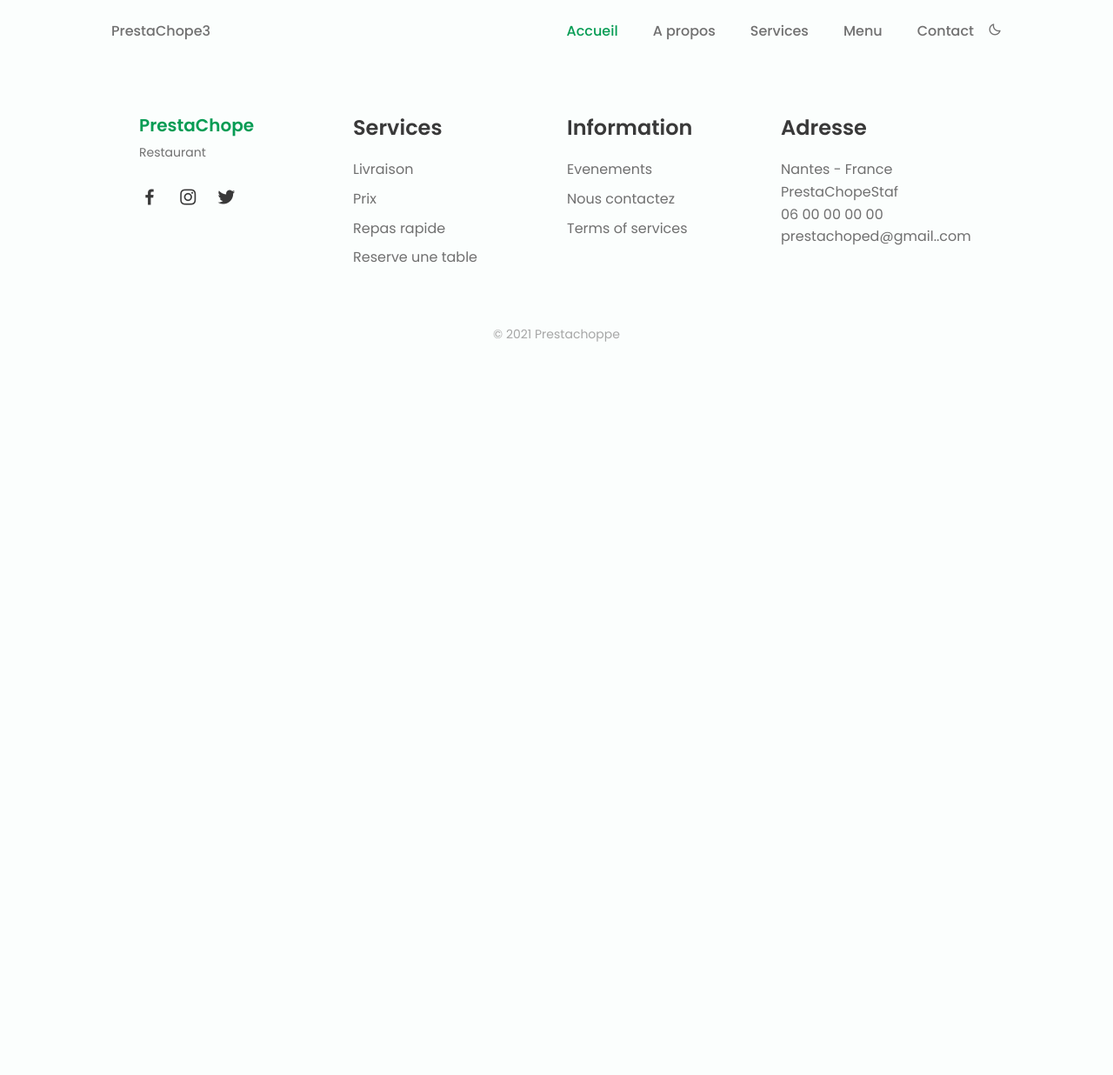
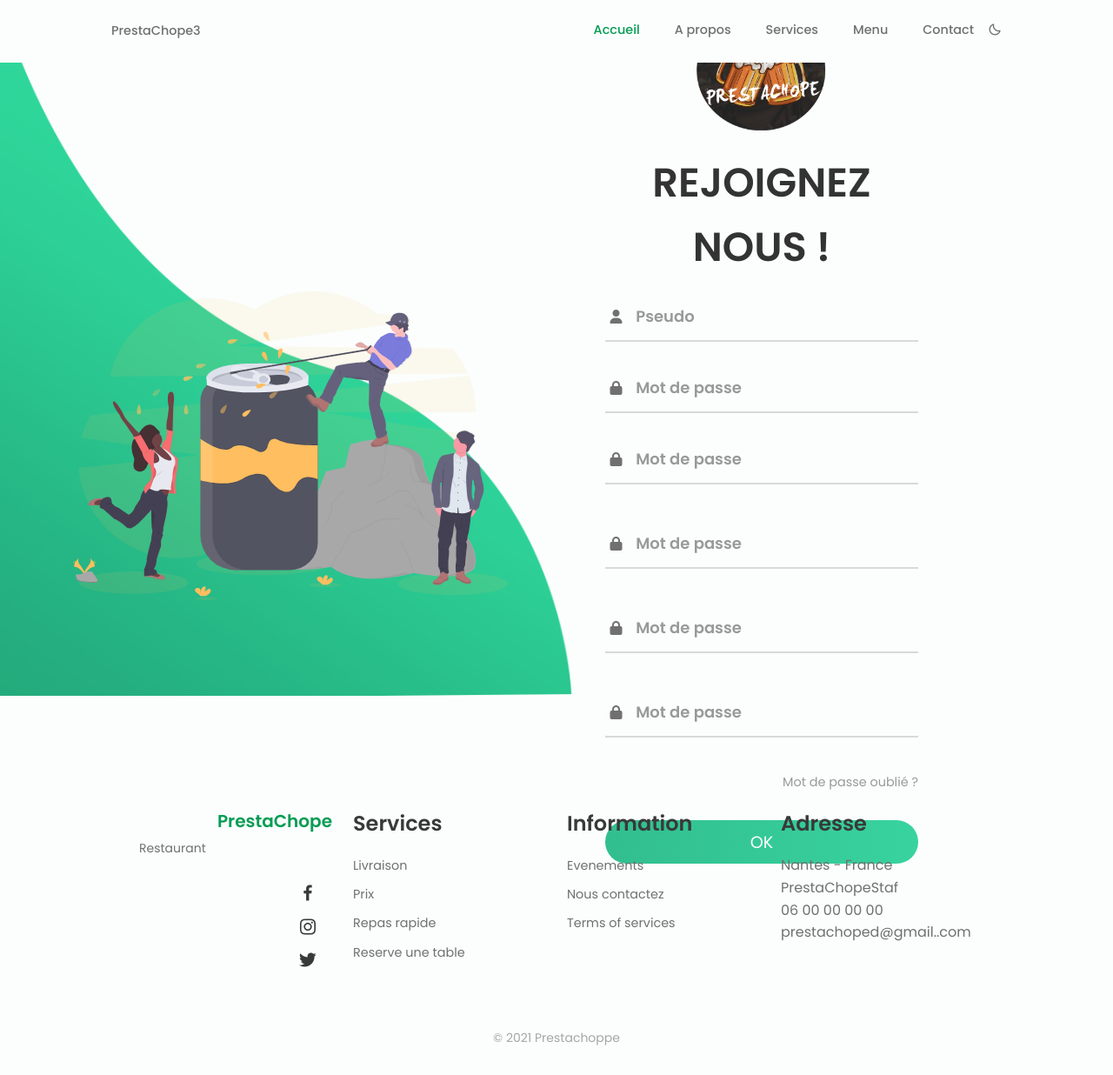
Before and after one commit to alexandre-champagnac/PrestaChopeGrp3, a PHP site: page /index?page=inscription in a window 1280 px wide. Shown: the whole page at 87% size. Before the commit the page ends 393 px from the top, so only its background shows below. Run offline with PHP 8.4, Linux system fonts and the light colour scheme; some libraries are stand-ins or nearby versions.

Commit message:
Page Inscription.php

```diff
--- a/assets/css/style_login.css
+++ b/assets/css/style_login.css
@@ -105,6 +105,10 @@ form h2{
     margin-bottom: 4px;
 }
 
+.input-div.three, .input-div.four, .input-div.five, .input-div.six{
+    margin-bottom: 40px;
+}
+
 .i{
     display: flex;
     justify-content: center;
@@ -165,7 +169,7 @@ a:hover{
     width: 100%;
     height: 50px;
     border-radius: 25px;
-    margin: 1rem 0;
+    margin: 2rem 0;
     font-size: 1.2rem;
     outline: none;
     border: none;
@@ -176,6 +180,8 @@ a:hover{
     font-family: 'Poppins', sans-serif;
     background-size: 200%;
     transition: .5s;
+
+
 }
 
 .btn:hover{
--- /dev/null
+++ b/pages/Inscription/ControlleurInscription.php
@@ -0,0 +1,10 @@
+<?php
+
+
+class ControlleurInscription
+{
+    public function includeView()
+    {
+        include_once "pages/inscription/inscription.php";
+    }
+}
--- /dev/null
+++ b/pages/Inscription/inscription.php
@@ -0,0 +1,84 @@
+
+<!doctype html>
+<html lang="fr">
+<head>
+    <meta charset="utf-8">
+    <meta name="viewport" content="width-device-width, initial-scale 1">
+    <title>Connexion</title>
+    <link rel="stylesheet" href="assets/css/style_login.css">
+    <link href="https://fonts.googleapis.com/css2?family=Poppins:wght@600&display=swap" rel="stylesheet">
+
+    <script src="https://kit.fontawesome.com/a81368914c.js"></script>
+</head>
+<body>
+<img class="wave" src="assets/img/wave.png" alt="">
+<div class="container">
+    <div class="img">
+        <img src="assets/img/drink.svg" alt="">
+    </div>
+    <div class="loginform-container">
+        <form action="index.php?page=inscription" method="post">
+            <img src="assets/img/logo_Prestachoppe.png" alt="" class="avatar">
+            <h2>Rejoignez nous !</h2>
+            <div class="input-div one">
+                <div class="i">
+                    <i class="fas fa-user"></i>
+                </div>
+                <div>
+                    <h5>Pseudo</h5>
+                    <input type="text" class="input" name="pseudo">
+                </div>
+            </div>
+            <div class="input-div two">
+                <div class="i">
+                    <i class="fas fa-lock"></i>
+                </div>
+                <div>
+                    <h5>Mot de passe</h5>
+                    <input type="password" class="input" name="mdp">
+                </div>
+            </div>
+            <div class="input-div three">
+                <div class="i">
+                    <i class="fas fa-lock"></i>
+                </div>
+                <div>
+                    <h5>Mot de passe</h5>
+                    <input type="password" class="input" name="mdp">
+                </div>
+            </div>
+            <div class="input-div four">
+                <div class="i">
+                    <i class="fas fa-lock"></i>
+                </div>
+                <div>
+                    <h5>Mot de passe</h5>
+                    <input type="password" class="input" name="mdp">
+                </div>
+            </div>
+            <div class="input-div five">
+                <div class="i">
+                    <i class="fas fa-lock"></i>
+                </div>
+                <div>
+                    <h5>Mot de passe</h5>
+                    <input type="password" class="input" name="mdp">
+                </div>
+            </div>
+            <div class="input-div five">
+                <div class="i">
+                    <i class="fas fa-lock"></i>
+                </div>
+                <div>
+                    <h5>Mot de passe</h5>
+                    <input type="password" class="input" name="mdp">
+                </div>
+            </div>
+            <a href="#">Mot de passe oublié ?</a>
+            <input type="submit" class="btn" value="OK">
+        </form>
+    </div>
+</div>
+<script type="text/javascript" src="assets/js/login.js"></script>
+</body>
+</html>
--- a/pages/connexion/connexion.php
+++ b/pages/connexion/connexion.php
@@ -37,7 +37,7 @@
                         <input type="password" class="input" name="mdp">
                     </div>
                 </div>
-                <a href="#">Mot de passe oublié ?</a>
+                <a href="index?page=inscription">Pas encore inscrit ?</a>
                 <input type="submit" class="btn" value="OK">
             </form>
         </div>
--- a/tools/SuperControleur.php
+++ b/tools/SuperControleur.php
@@ -70,6 +70,11 @@ class SuperControleur
                 DeconnexionDAO::deconnexion();
                 header("Location: index.php?page=accueil");
                 break;
+            case "inscription" :
+                include_once "pages/inscription/ControlleurInscription.php";
+                $instance3 = new ControlleurInscription();
+                $instance3->includeView();
+
         }
     }
 }
```
